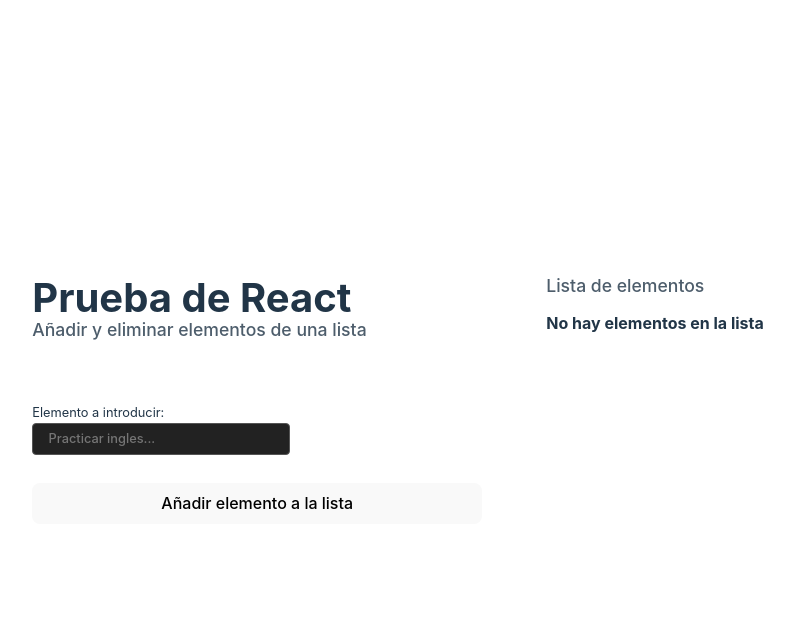
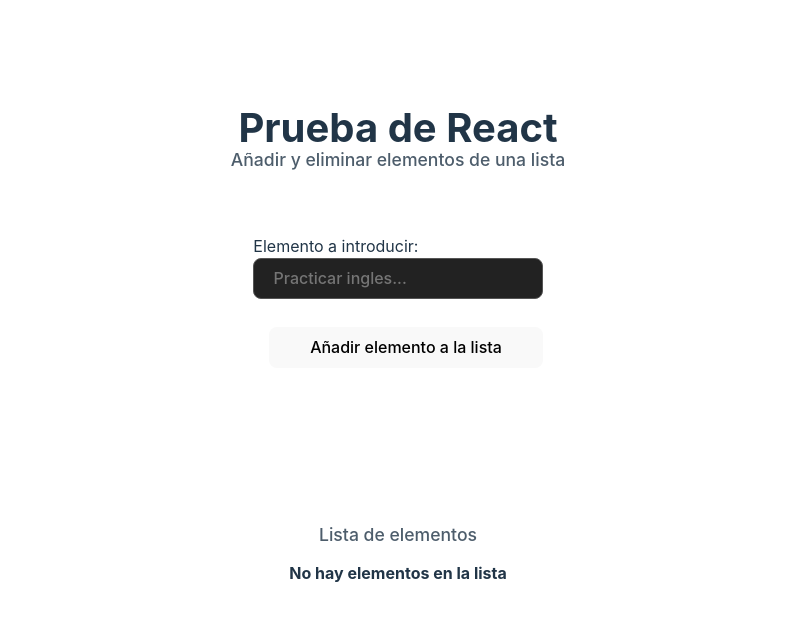
Before and after one commit to AdrianGerman/test-exercises, a React (Vite) app in the folder list-items-react/: page / in a window 1280 px wide. Shown: the top 620 px of the page, without its empty margins (242-1036 px from the left). Built offline with nearby package versions, Linux system fonts and the light colour scheme.

Commit message:
new styles

```diff
--- a/list-items-react/src/App.css
+++ b/list-items-react/src/App.css
@@ -6,8 +6,15 @@
 
 main {
   display: grid;
-  grid-template-columns: 450px 1fr;
+  grid-template-rows: 1fr 1fr;
   gap: 64px;
+}
+
+aside {
+  display: flex;
+  flex-direction: column;
+  justify-content: center;
+  align-items: center;
 }
 
 form {
@@ -18,9 +25,16 @@
 }
 
 label {
-  font-size: 0.8em;
+  font-size: 1em;
 }
 
 input {
   background-color: red;
 }
+
+.list-item {
+  display: flex;
+  flex-direction: column;
+  justify-content: center;
+  align-items: center;
+}
--- a/list-items-react/src/App.tsx
+++ b/list-items-react/src/App.tsx
@@ -54,7 +54,7 @@
         </form>
       </aside>
 
-      <section>
+      <section className="list-item">
         <h2>Lista de elementos</h2>
         {items.length === 0 ? (
           <p>
--- a/list-items-react/src/components/Item.css
+++ b/list-items-react/src/components/Item.css
@@ -1,7 +1,7 @@
 .list-items {
-  display: flex;
-  gap: 1rem;
-  margin-top: 1rem;
-  justify-content: start;
-  align-items: center;
+  margin-top: 0.6rem;
 }
+
+button {
+  margin-left: 1rem;
+}
--- a/list-items-react/src/index.css
+++ b/list-items-react/src/index.css
@@ -69,10 +69,9 @@
 input {
   display: block;
   background: #222;
-  border-radius: 4px;
+  border-radius: 8px;
   cursor: auto;
   border: 1px solid #555;
-  width: 50%;
   margin-bottom: 16px;
 }
 
```
